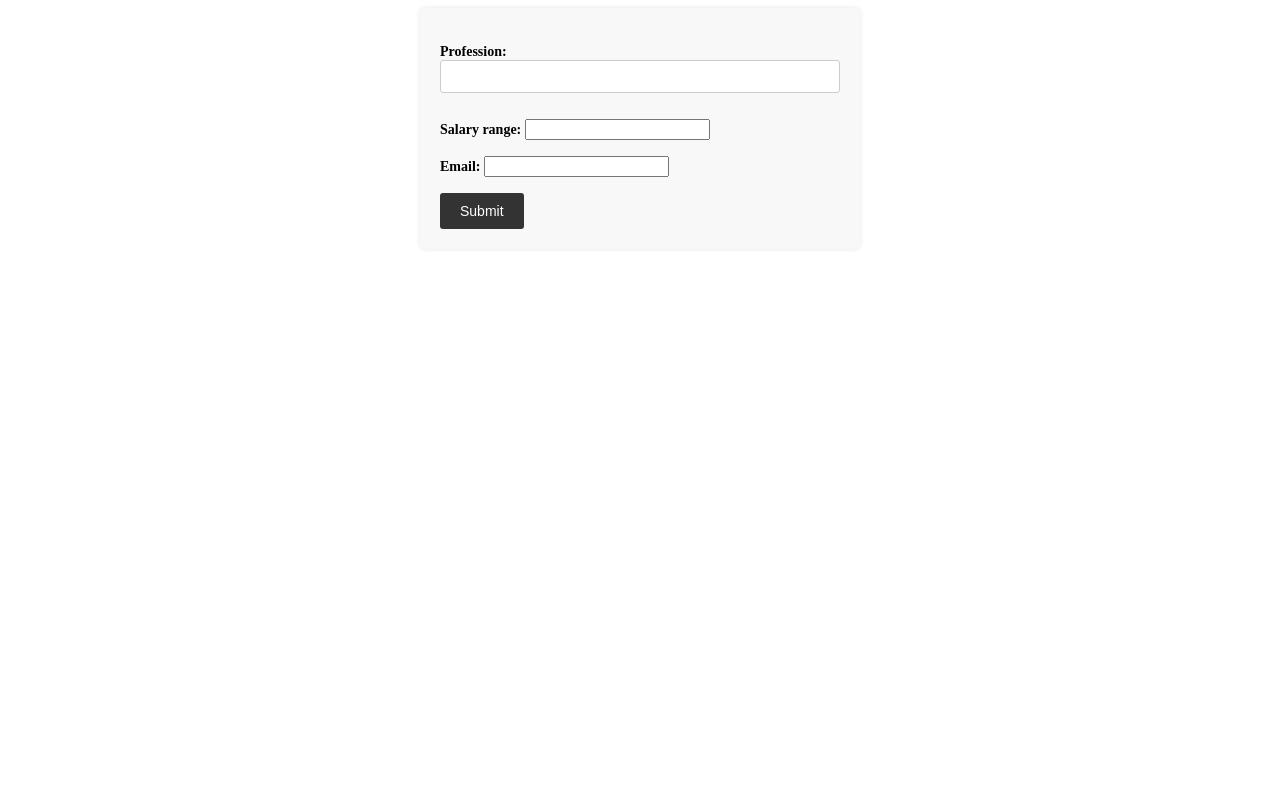
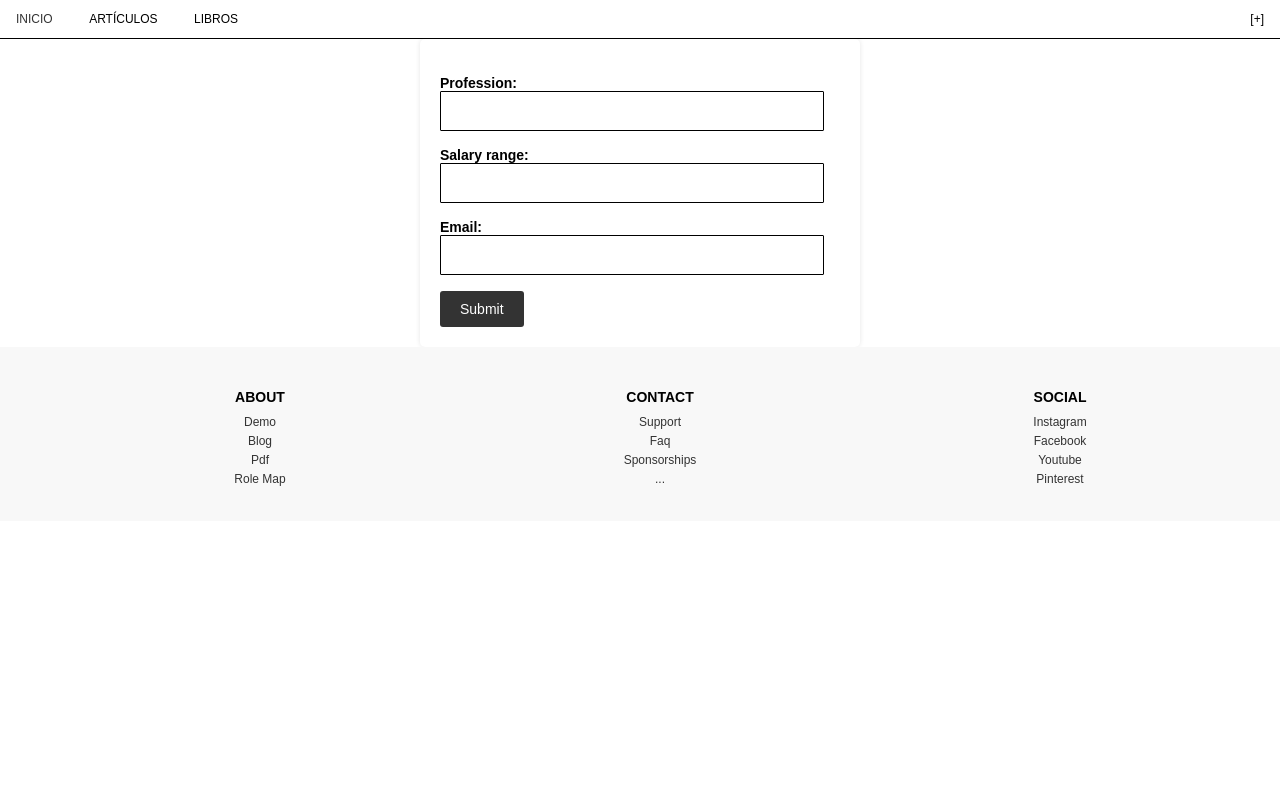
Before and after one commit to ManuData/data-acid, a Django app: page /blog/feedback/ in a window 1280 px wide. Run offline with Django 4.2, Linux system fonts and the light colour scheme.

Commit message:
added stye to the form and change the fields to admit just numher in salary range

```diff
--- a/data_acid/blog/forms.py
+++ b/data_acid/blog/forms.py
@@ -7,3 +7,6 @@
     class Meta:
         model = LeadsForm
         fields = ['profession', 'salary_range','email']
+        widgets = {
+            'salary_range': forms.TextInput(attrs={'type': 'number', 'min': '0', 'oninput': 'validity.valid||(value="");'})
+        }
--- a/data_acid/blog/models.py
+++ b/data_acid/blog/models.py
@@ -15,5 +15,5 @@
 
 class LeadsForm(models.Model):
     profession = models.CharField(max_length=100)
-    salary_range = models.IntegerField()
+    salary_range = models.PositiveBigIntegerField()
     email = models.EmailField()
--- /dev/null
+++ b/data_acid/blog/static/blog/base.css
@@ -0,0 +1,92 @@
+/* Basic reset and minimalistic styling */
+
+body {
+    margin: 0;
+    font-family: Arial, sans-serif;
+}
+
+.nav-bar {
+    position: sticky;
+    top: 0;
+    background-color: white;
+    border-bottom: 1px solid black;
+}
+
+.navigation-links {
+    list-style-type: none;
+    margin: 0;
+    padding: 0;
+}
+
+.navigation-links li {
+    display: inline;
+}
+
+.navigation-links a {
+    font-size: 12px;
+    display: inline-block;
+    color: black;
+    text-decoration: none;
+    padding: 12px 16px;
+    transition: color 0.3s ease;
+}
+
+.navigation-links a:hover {
+    color: #333; /* Darker color on hover */
+}
+
+.buttonMenu {
+    float: right;
+    color: black;
+    text-decoration: none;
+    padding: 12px 16px;
+    transition: color 0.3s ease;
+    display: none;
+}
+
+/*Content*/
+
+.content {
+    flex: 1; /* Flex grow to fill remaining space */
+}
+/*Footer*/
+
+.footer-container {
+    background-color: #f8f8f8;
+    padding: 20px;
+    width: 100%;
+    bottom: 0;
+
+}
+
+.footer {
+    display: flex;
+    justify-content: space-between;
+    max-width: 1200px;
+    margin: 0 auto;
+
+}
+
+.footer-heading {
+    flex: 1;
+    text-align: center;
+    padding: 10px;
+}
+
+.footer-heading h2 {
+    margin-bottom: 10px;
+    font-size: 14px;
+}
+
+.footer-heading a {
+    display: block;
+    color: #333;
+    text-decoration: none;
+    margin-bottom: 5px;
+    transition: color 0.3s ease;
+    font-size:12px;
+}
+
+.footer-heading a:hover {
+    color: #666;
+}
--- a/data_acid/blog/static/blog/leads.css
+++ b/data_acid/blog/static/blog/leads_form.css
@@ -5,29 +5,43 @@
     max-width: 400px; /* Adjust as needed */
     margin: 0 auto;
     padding: 20px;
-    background-color: #f8f8f8;
+    background-color: white;
     border-radius: 5px;
     box-shadow: 0 0 5px rgba(0, 0, 0, 0.1);
+
 }
 
 /* Form inputs and labels */
-#leadsForm input[type="text"],
+
+#leadsForm input {
+    width: calc(100% - 16px); /* Adjust padding to maintain width */
+    padding: 8px;
+    margin-bottom: 10px;
+    border: 1px solid black;
+    border-radius: 1px;
+    box-sizing: border-box;
+    display: block;
+    height: 40px; /* Set a fixed height for consistency */
+}
+
+/* Insert here*/
+
+
+
 #leadsForm textarea {
     width: 100%;
     padding: 8px;
     margin-bottom: 10px;
-    border: 1px solid #ccc;
+    border: 1px solid white;
     border-radius: 3px;
     box-sizing: border-box;
+
 }
-
-#leadsForm textarea {
-    height: 100px;
-}
-
 #leadsForm label {
     font-size: 14px;
     font-weight: bold;
+    display: block;
+    width: 100%; /* Set label width to 100% */
 }
 
 /* Form submit button */
@@ -40,8 +54,14 @@
     border-radius: 3px;
     cursor: pointer;
     transition: background-color 0.3s ease;
+    display: block;
+    margin-top: 10px; /* Adjust margin as needed */
 }
 
 #leadsForm button:hover {
     background-color: #555;
 }
+
+#leadsForm label::after {
+    content: none; /* Hide the colon */
+}
--- /dev/null
+++ b/data_acid/blog/templates/blog/base.html
@@ -0,0 +1,58 @@
+
+
+<!DOCTYPE html>
+<html lang="en">
+<head>
+    {% load static %}
+    <link rel="stylesheet" href= "{% static 'blog/base.css' %}">
+    <link rel="stylesheet" href= "{% static 'blog/base.css' %}">
+    {%block header%}
+    <link rel="stylesheet" {% block header-leads-form %}{% endblock %}>
+    {%endblock%}
+</head>
+
+ <!-- HEADER MENU -->
+<body>
+    <nav class = "nav-bar">
+        <div class="navigation-links">
+            <a href="#about">INICIO</a> <!--Para hacer testing incluir # para marcar hacer fake en el click-->
+            <a href="#about">ARTÍCULOS</a>
+            <a href="#about">LIBROS</a>
+            <a href ="#about" class="buttonMenu" onclick="">[+]</a>
+        </div>
+    </nav>
+
+    {% block content %}
+    {% endblock %}
+
+
+</body>
+<footer>
+    <div class="footer-container">
+        <div class="footer">
+            <div class="footer-heading">
+                <h2>ABOUT</h2>
+                <a href="#">Demo</a>
+                <a href="#">Blog</a>
+                <a href="#">Pdf</a>
+                <a href="#">Role Map</a>
+            </div>
+            <div class="footer-heading">
+                <h2>CONTACT</h2>
+                <a href="#">Support</a>
+                <a href="#">Faq</a>
+                <a href="#">Sponsorships</a>
+                <a href="#">...</a>
+            </div>
+            <div class="footer-heading">
+                <h2>SOCIAL</h2>
+                <a href="#">Instagram</a>
+                <a href="#">Facebook</a>
+                <a href="#">Youtube</a>
+                <a href="#">Pinterest</a>
+            </div>
+        </div>
+    </div>
+
+
+</html>
--- a/data_acid/blog/templates/blog/leads_form.html
+++ b/data_acid/blog/templates/blog/leads_form.html
@@ -1,6 +1,11 @@
+
+{% extends "blog/base.html" %}
 
 {% load static %}
-<link rel="stylesheet" href="{% static 'blog/leads.css' %}">
+
+{% block header-leads-form%} href= "{% static 'blog/leads_form.css' %}" {% endblock %}
+{% block content %}
+
 <form id="leadsForm" method="post">
     {% csrf_token %}
     {{ form.as_p }}
@@ -34,3 +39,4 @@
     });
 });
 </script>
+{% endblock %}
```
Also changed, not shown: data_acid/blog/templates/blog/homepage.html (+1 -70 lines).
